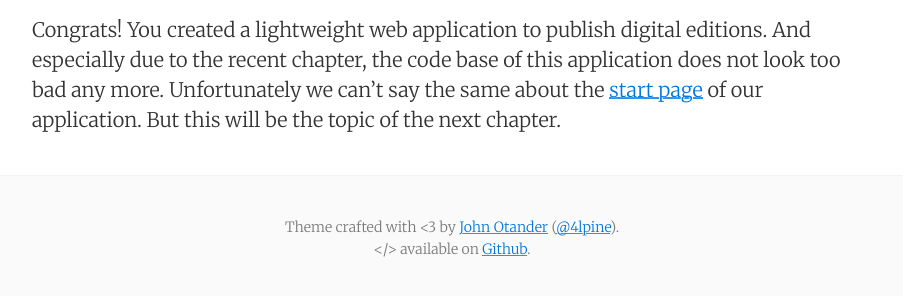
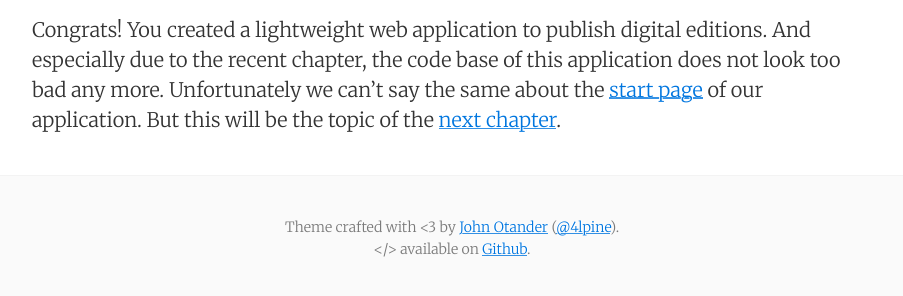
Before and after one commit to acdh-oeaw/generic-de-web-app, a Jekyll site: the page built from _posts/2016-08-18-part-9-code-refactoring.md, in a window 1280 px wide and 900 px high, scrolled down 4616 px. Shown: the part 599-895 px from the top of the window, without its empty margins (188-1091 px from the left). Built offline with Jekyll 4.4.1, drawn with Linux system fonts in a browser that asks for light colours; part of the change alters nothing that is shown.

```diff
--- a/_posts/2016-08-18-part-9-code-refactoring.md
+++ b/_posts/2016-08-18-part-9-code-refactoring.md
@@ -127,4 +127,4 @@ return
 
 # Conclusion and outlook
 
-Congrats! You created a lightweight web application to publish digital editions. And especially due to the recent chapter, the code base of this application does not look too bad any more. Unfortunately we can't say the same about the [start page](http://localhost:8080/exist/apps/thun-demo/pages/index.html) of our application. But this will be the topic of the next chapter.
+Congrats! You created a lightweight web application to publish digital editions. And especially due to the recent chapter, the code base of this application does not look too bad any more. Unfortunately we can't say the same about the [start page](http://localhost:8080/exist/apps/thun-demo/pages/index.html) of our application. But this will be the topic of the [next chapter]({{ site.baseurl }}{% post_url 2016-09-13-part-10-nicer-start-page %}).
```
